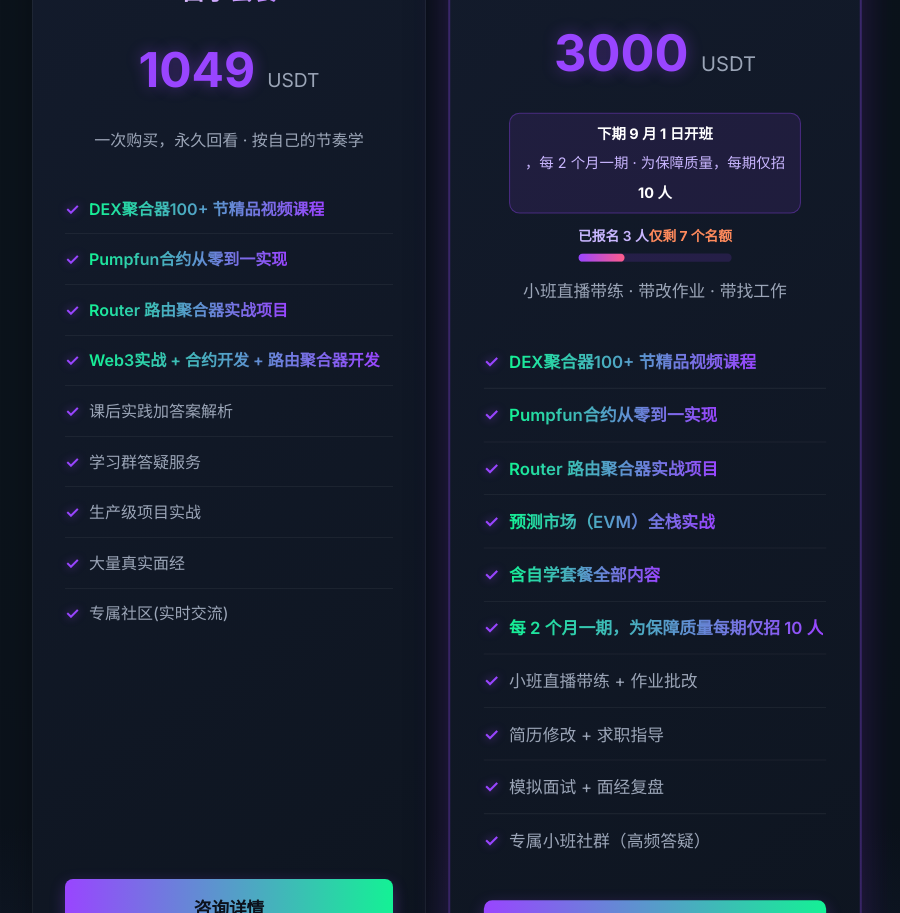
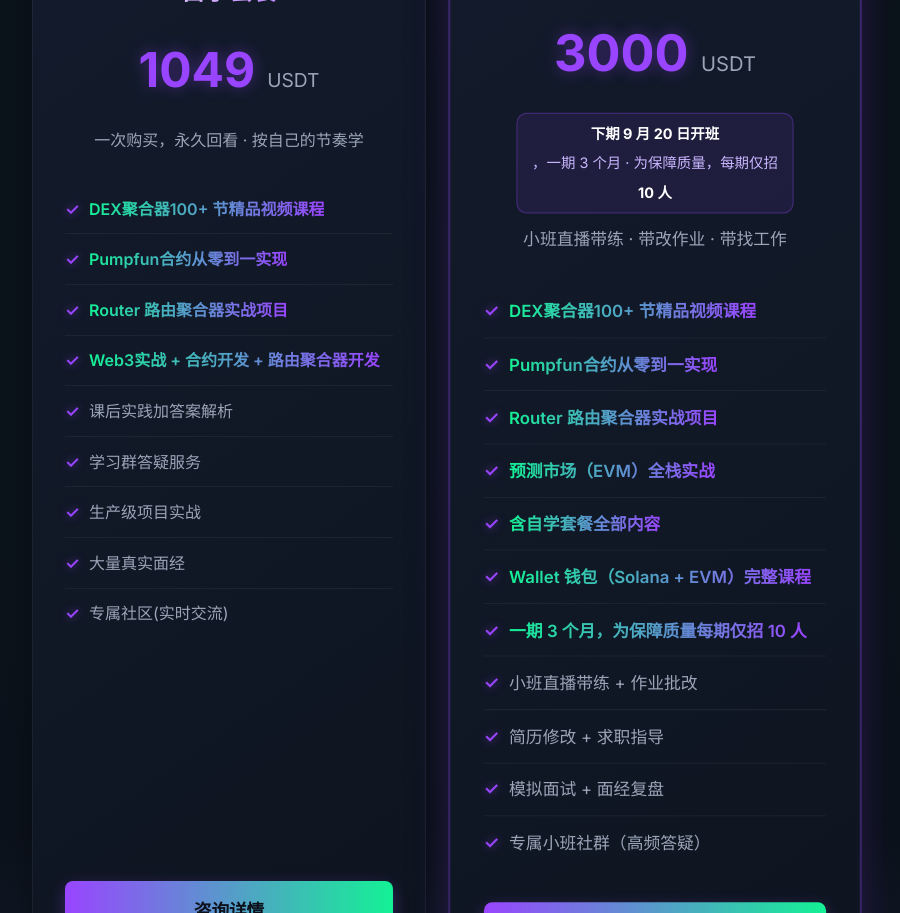
Before and after one commit to wangyouquanMas/web3ite, a React (Create React App) app: page / in a window 1280 px wide. Shown: the part 6020-6933 px from the top of the page, without its empty margins (198-1098 px from the left). Built offline with nearby package versions, Linux system fonts and the light colour scheme.

Commit message:
feat: update cohort schedule and included courses

```diff
--- a/src/components/CourseSchedule.css
+++ b/src/components/CourseSchedule.css
@@ -517,44 +517,6 @@
   font-weight: 700;
 }
 
-.cohort-progress {
-  margin: 0 auto 0.9rem;
-  max-width: 92%;
-}
-
-.cohort-progress-labels {
-  display: flex;
-  justify-content: space-between;
-  align-items: baseline;
-  margin-bottom: 0.4rem;
-  font-size: 0.82rem;
-  font-weight: 600;
-}
-
-.cohort-progress-enrolled {
-  color: #c9b6ff;
-}
-
-.cohort-progress-left {
-  color: #ff8a5c;
-  font-weight: 700;
-}
-
-.cohort-progress-track {
-  position: relative;
-  height: 8px;
-  border-radius: 999px;
-  background: rgba(153, 69, 255, 0.15);
-  overflow: hidden;
-}
-
-.cohort-progress-fill {
-  height: 100%;
-  border-radius: 999px;
-  background: linear-gradient(90deg, #9945ff, #ff5c8a);
-  transition: width 0.6s ease;
-}
-
 .price-earlybird {
   display: inline-block;
   padding: 0.3rem 0.8rem;
--- a/src/components/CourseSchedule.tsx
+++ b/src/components/CourseSchedule.tsx
@@ -27,10 +27,6 @@
   'Router 路由聚合器实战项目',
   '预测市场（EVM）全栈实战',
 ];
-
-/** 小班当期报名进度：总名额 10，已报名 3，剩余 7 */
-const COHORT_TOTAL = 10;
-const COHORT_ENROLLED = 3;
 
 const CourseSchedule: React.FC = () => {
   const [showWechatModal, setShowWechatModal] = useState(false);
@@ -65,13 +61,14 @@
       featured: true,
       cohortNote: (
         <>
-          <strong>下期 9 月 1 日开班</strong>，每 2 个月一期 · 为保障质量，每期仅招 <strong>10 人</strong>
+          <strong>下期 9 月 20 日开班</strong>，一期 3 个月 · 为保障质量，每期仅招 <strong>10 人</strong>
         </>
       ),
       pillars: [true, true, true, true],
       features: [
         <span key="class-include" className="price-highlight-text">含自学套餐全部内容</span>,
-        <span key="class-cohort" className="price-highlight-text">每 2 个月一期，为保障质量每期仅招 10 人</span>,
+        <span key="class-wallet" className="price-highlight-text">Wallet 钱包（Solana + EVM）完整课程</span>,
+        <span key="class-cohort" className="price-highlight-text">一期 3 个月，为保障质量每期仅招 10 人</span>,
         '小班直播带练 + 作业批改',
         '简历修改 + 求职指导',
         '模拟面试 + 面经复盘',
@@ -143,27 +140,6 @@
                 )}
               </div>
               {plan.cohortNote && <p className="price-cohort-note">{plan.cohortNote}</p>}
-              {plan.featured && (
-                <div
-                  className="cohort-progress"
-                  role="progressbar"
-                  aria-valuenow={COHORT_ENROLLED}
-                  aria-valuemin={0}
-                  aria-valuemax={COHORT_TOTAL}
-                  aria-label={`已报名 ${COHORT_ENROLLED} 人，仅剩 ${COHORT_TOTAL - COHORT_ENROLLED} 个名额`}
-                >
-                  <div className="cohort-progress-labels">
-                    <span className="cohort-progress-enrolled">已报名 {COHORT_ENROLLED} 人</span>
-                    <span className="cohort-progress-left">仅剩 {COHORT_TOTAL - COHORT_ENROLLED} 个名额</span>
-                  </div>
-                  <div className="cohort-progress-track">
-                    <div
-                      className="cohort-progress-fill"
-                      style={{ width: `${(COHORT_ENROLLED / COHORT_TOTAL) * 100}%` }}
-                    />
-                  </div>
-                </div>
-              )}
               <p className="price-description">{plan.description}</p>
               <ul className="price-features">
                 {PILLAR_COPY.map((pillarText, i) =>
```
